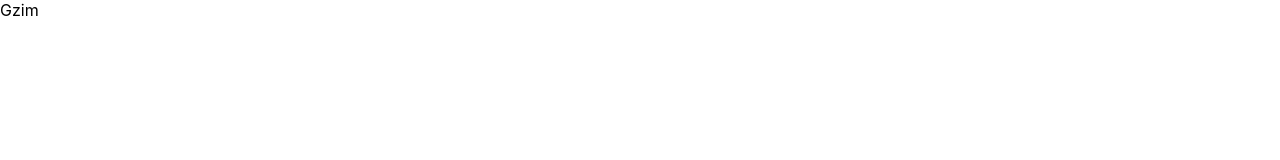
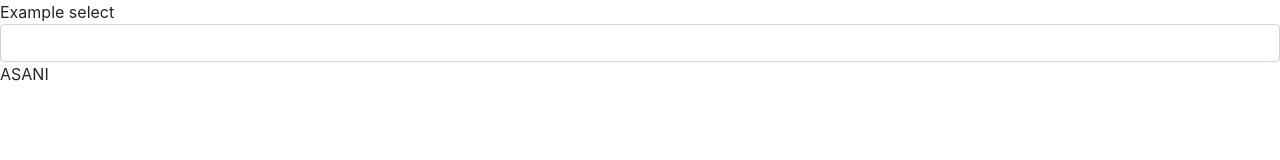
Before and after one commit to GzimAsani/Bookstore, a React (Create React App) app: page / in a window 1280 px wide. Shown: the top 160 px of the page. Built offline with nearby package versions, Linux system fonts and the light colour scheme.

Commit message:
Update components

```diff
--- a/public/index.html
+++ b/public/index.html
@@ -5,6 +5,8 @@
     <link rel="icon" href="%PUBLIC_URL%/favicon.ico" />
     <meta name="viewport" content="width=device-width, initial-scale=1" />
     <meta name="theme-color" content="#000000" />
+    <link href="https://cdn.jsdelivr.net/npm/bootstrap@5.0.0/dist/css/bootstrap.min.css" rel="stylesheet"
+      integrity="sha384-wEmeIV1mKuiNpC+IOBjI7aAzPcEZeedi5yW5f2yOq55WWLwNGmvvx4Um1vskeMj0" crossorigin="anonymous">
     <meta
       name="description"
       content="Web site created using create-react-app"
--- a/src/components/App.js
+++ b/src/components/App.js
@@ -1,6 +1,13 @@
 import './App.css';
 import React from 'react';
+import BooksList from './BooksList';
+import BooksForm from './BooksForm';
 
-const App = () => <div>Gzim</div>;
+const App = () => (
+  <div>
+    <BooksForm />
+    <BooksList />
+  </div>
+);
 
 export default App;
--- /dev/null
+++ b/src/components/BooksForm.js
@@ -0,0 +1,16 @@
+import React from 'react';
+
+const BooksForm = () => {
+  const booksCategories = ['Action', 'Biography', 'History', 'Horror', 'Kids', 'Learning', 'Sci-Fi'];
+
+  return (
+    <div className="form-group">
+      <label htmlFor="title">Example select</label>
+      <select className="form-control">
+        {booksCategories.map((books) => <p>{books}</p>)}
+      </select>
+    </div>
+  );
+};
+
+export default BooksForm;
--- /dev/null
+++ b/src/components/BooksList.js
@@ -0,0 +1,5 @@
+import React from 'react';
+
+const BooksList = () => <div>ASANI</div>;
+
+export default BooksList;
```
Also changed, not shown: src/components/Book.js (added, +11 -0 lines).
